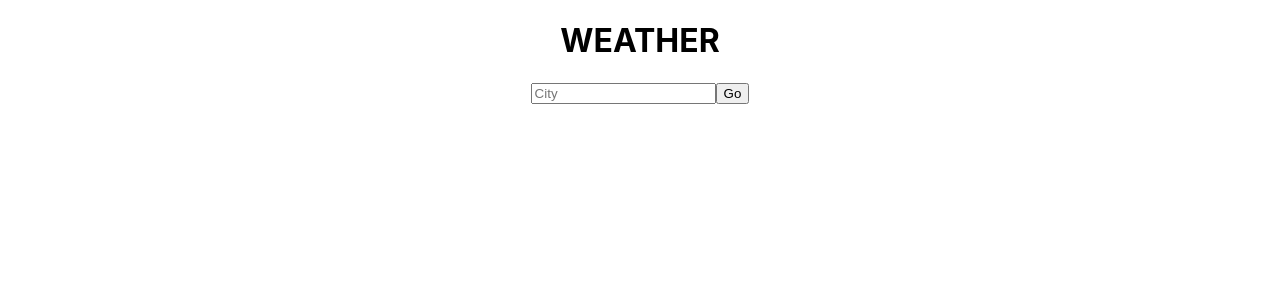
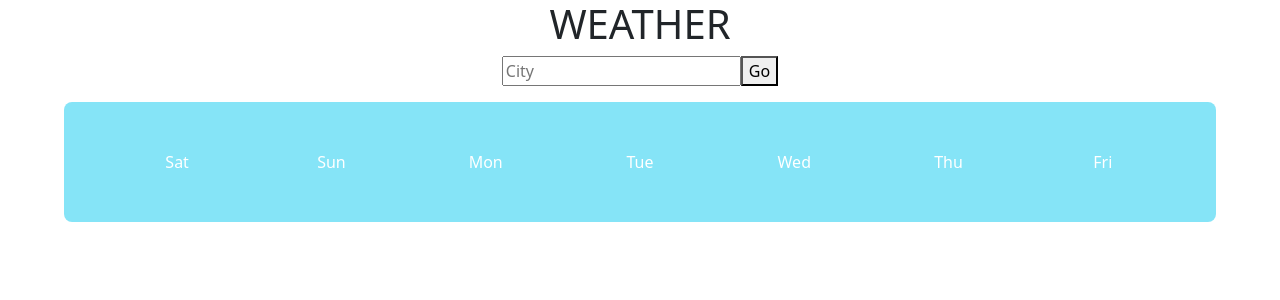
Before and after one commit to JaronChow/weather-app, a React (Create React App) app: page / in a window 1280 px wide. Shown: the top 300 px of the page. Built offline with nearby package versions, Linux system fonts and the light colour scheme.

Commit message:
add Bootstrap

```diff
--- a/package.json
+++ b/package.json
@@ -6,8 +6,10 @@
     "@testing-library/jest-dom": "^5.16.5",
     "@testing-library/react": "^13.4.0",
     "@testing-library/user-event": "^13.5.0",
+    "bootstrap": "^5.3.0",
     "cors": "^2.8.5",
     "react": "^18.2.0",
+    "react-bootstrap": "^2.8.0",
     "react-dom": "^18.2.0",
     "react-scripts": "^5.0.1",
     "web-vitals": "^2.1.4"
--- a/src/App.js
+++ b/src/App.js
@@ -2,6 +2,7 @@ import './App.css';
 import Search from './components/Search';
 import WeatherCard from './components/WeatherCard';
 import ForecastCard from './components/ForecastCard';
+import 'bootstrap/dist/css/bootstrap.min.css';
 
 function App() {
   return (
--- a/src/components/ForecastCard.js
+++ b/src/components/ForecastCard.js
@@ -1,6 +1,21 @@
+import { Container, Row, Col } from 'react-bootstrap';
 
 const ForecastCard = () => {
 
+    return(
+        <Container fluid style={{ width: "90%", padding: 100, }}
+        className="mt-3 p-5 mb-2 bg-info text-white bg-opacity-50 rounded-3">
+            <Row>
+                <Col>Sat</Col>
+                <Col>Sun</Col>
+                <Col>Mon</Col>
+                <Col>Tue</Col>
+                <Col>Wed</Col>
+                <Col>Thu</Col>
+                <Col>Fri</Col>
+            </Row>
+        </Container>
+    )
 }
 
 export default ForecastCard;
```
Also changed, not shown: 1 other file (tests, documents, lock files or other folders).
